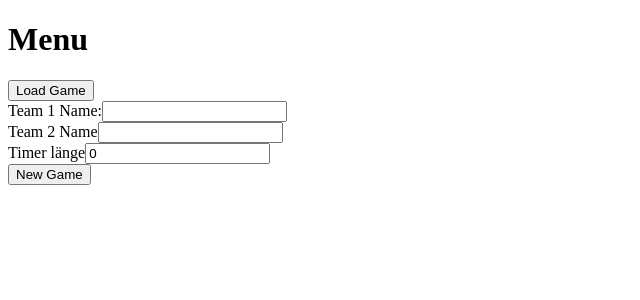
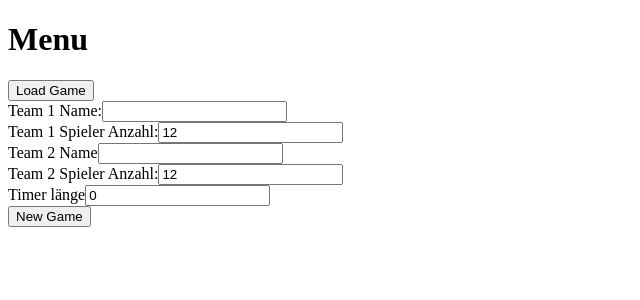
Before and after one commit to Colindustrys/schlagballfrontend, a Next.js app: page /menu in a window 1280 px wide. Shown: the top 300 px of the page, without its empty margins (0-640 px from the left). Built offline with nearby package versions, Linux system fonts and the light colour scheme.

Commit message:
Added menu implementation for team Size

```diff
--- a/app/menu/page.tsx
+++ b/app/menu/page.tsx
@@ -5,7 +5,9 @@ import GameData from "@/types/gameData";
 
 interface FormData {
   team1name: string;
+  team1Size: number,
   team2name: string;
+  team2Size: number,
   timer: number;
 }
 
@@ -17,7 +19,9 @@ export default function Menu() {
 
   const [formData, setFormData] = useState<FormData>({
     team1name: '',
+    team1Size: 12,
     team2name: '',
+    team2Size: 12,
     timer: 0,
   });
 
@@ -35,21 +39,23 @@ export default function Menu() {
   function onSumbitHandler(e: React.FormEvent) {
     e.preventDefault();
 
-    newGame(formData.team1name, formData.team2name, formData.timer)
+    newGame(formData.team1name, formData.team1Size, formData.team2name, formData.team2Size, formData.timer)
 
   }
 
-  function newGame(team1name: string, team2name: string, timer: number) {
+  function newGame(team1name: string, team1Size: number, team2name: string, team2Size: number, timer: number) {
 
     //make new game object
     let newGame: GameData = {
       team1name: team1name,
       team1points: 0,
       team1currentPlayer: 0,
+      team1playerCount: team1Size,
 
       team2name: team2name,
       team2points: 0,
       team2currentPlayer: 0,
+      team2playerCount: team2Size,
 
       currentTeam: 0,
 
@@ -98,12 +104,32 @@ export default function Menu() {
               />
             </div>
             <div>
+              <label htmlFor="input1_5">Team 1 Spieler Anzahl:</label>
+              <input
+                type="number"
+                id="input1_5"
+                name="team1Size"
+                value={formData.team1Size}
+                onChange={handleChange}
+              />
+            </div>
+            <div>
               <label htmlFor="input2">Team 2 Name</label>
               <input
                 type="text"
                 id="input2"
                 name="team2name"
                 value={formData.team2name}
+                onChange={handleChange}
+              />
+            </div>
+            <div>
+              <label htmlFor="input2_5">Team 2 Spieler Anzahl:</label>
+              <input
+                type="number"
+                id="input2_5"
+                name="team2Size"
+                value={formData.team2Size}
                 onChange={handleChange}
               />
             </div>
```
